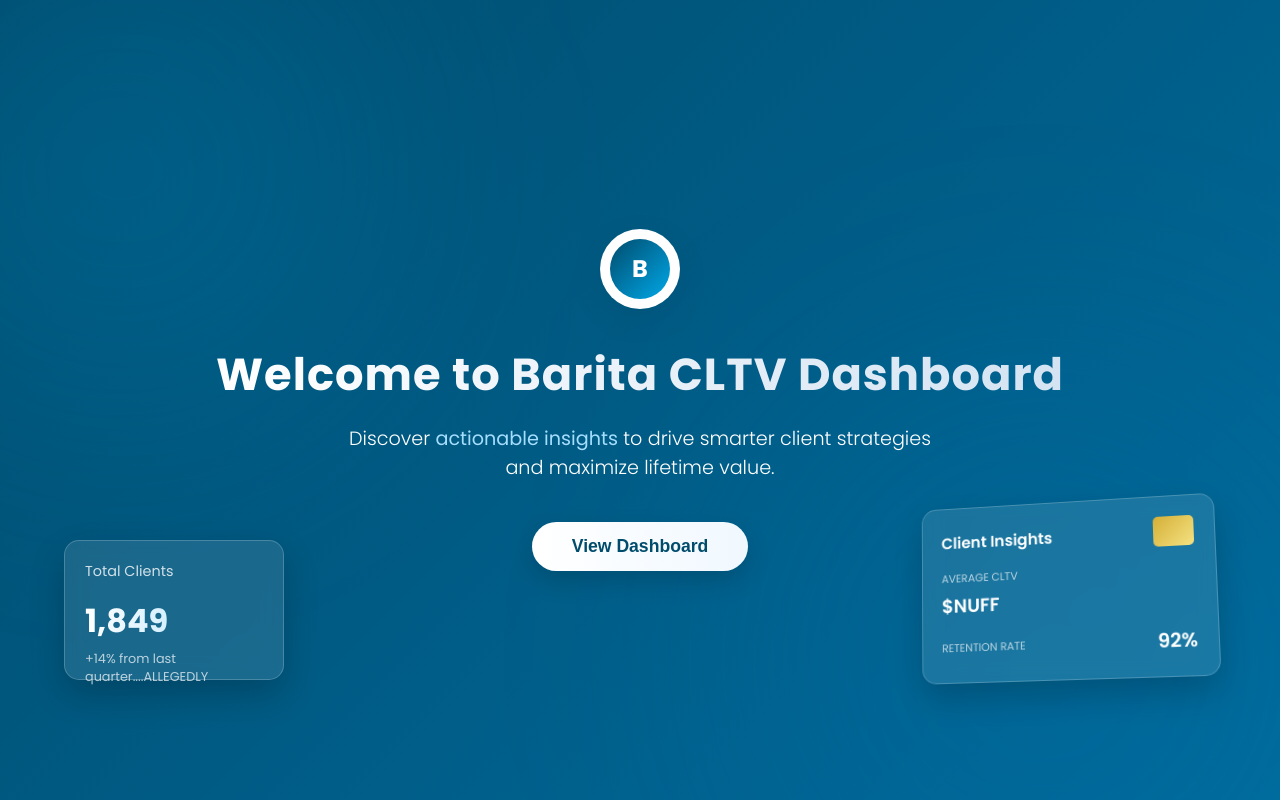
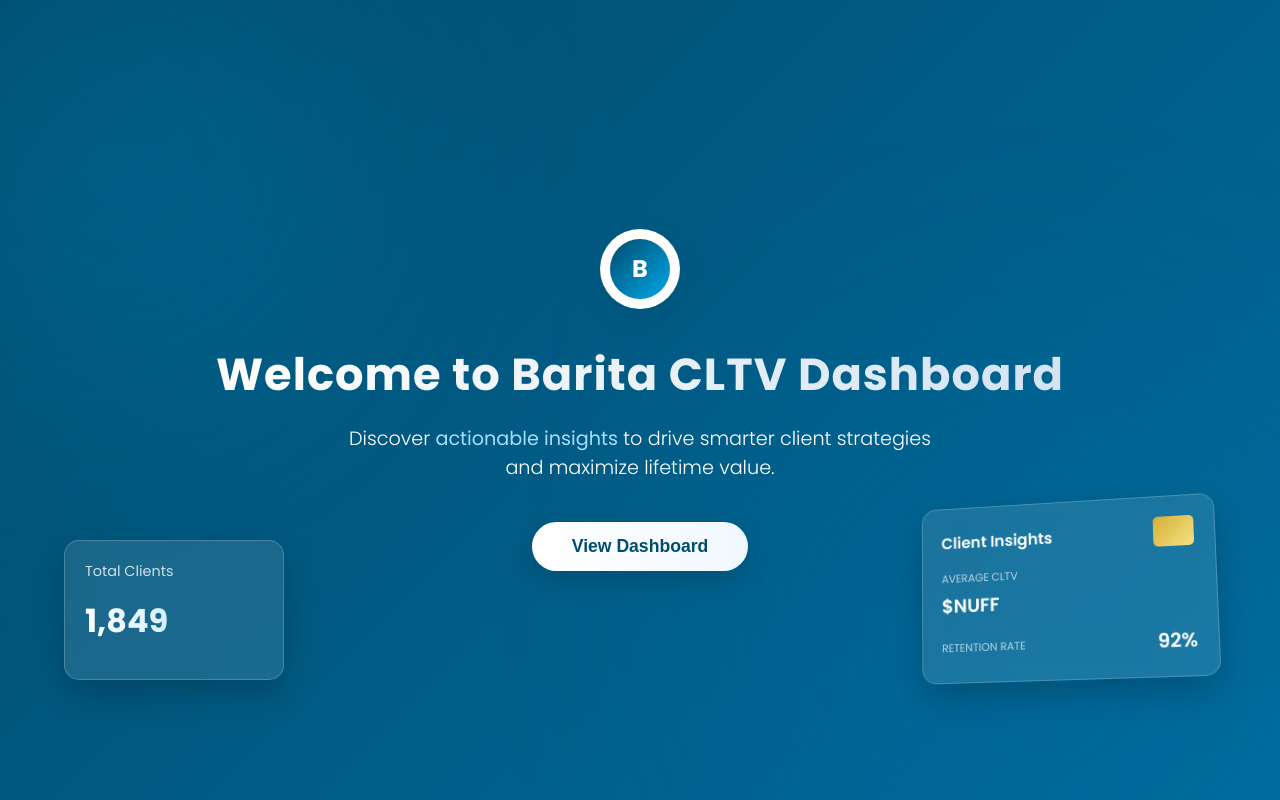
Before and after one commit to aabishuaa/soc-dashboard, a plain HTML site: page index.html in a window 1280 px wide. Shown: the top 800 px of the page. Drawn offline with nearby package versions, Linux system fonts and the light colour scheme; no server answers.

Commit message:
Update index.html

```diff
--- a/index.html
+++ b/index.html
@@ -346,7 +346,6 @@
   <div class="stat-container">
     <div class="stat-header">Total Clients</div>
     <div class="stat-value">1,849</div>
-    <div class="stat-label">+14% from last quarter....ALLEGEDLY</div>
   </div>
 
   <script>
```
